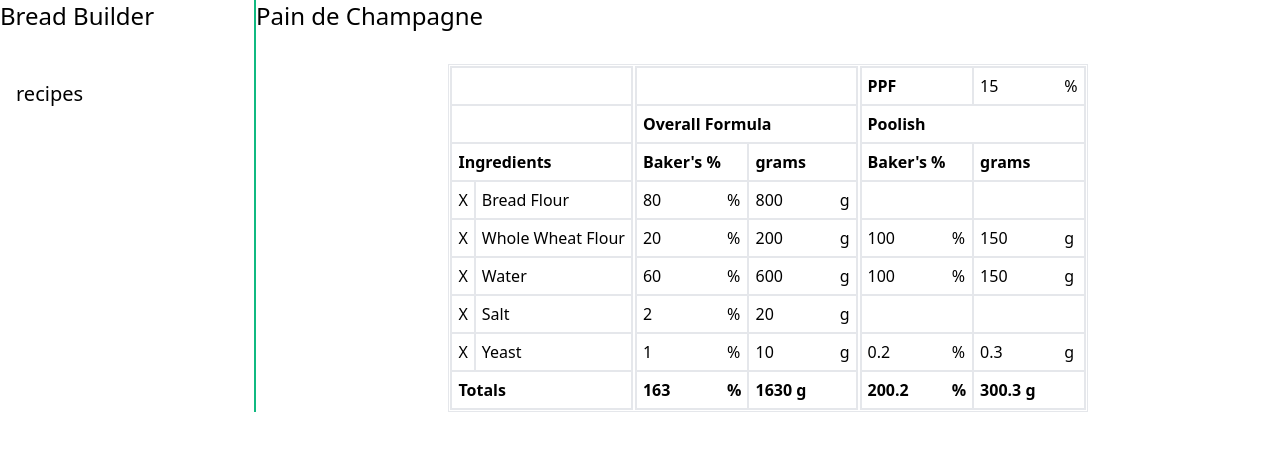
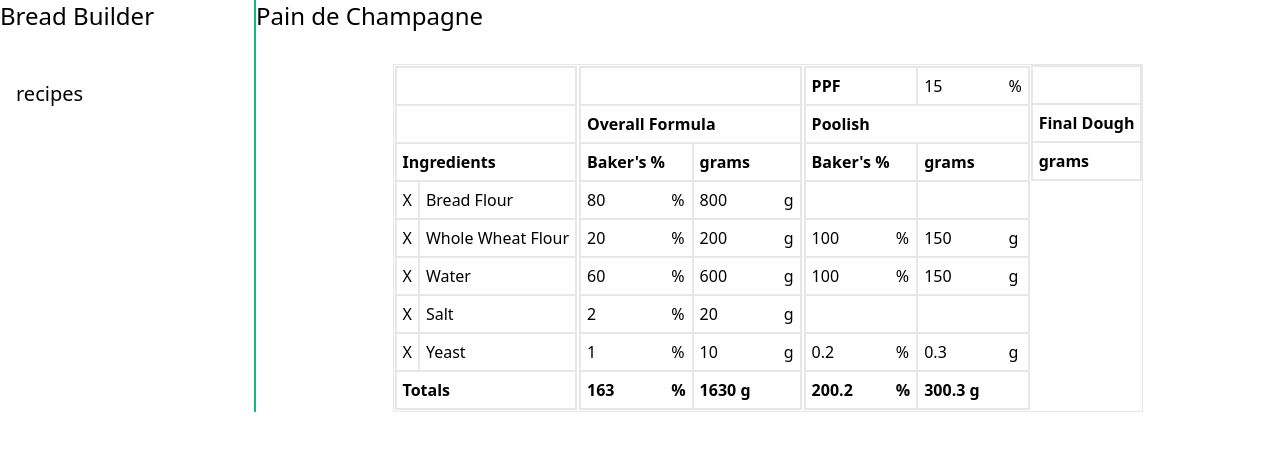
Before and after one commit to scottross123/bread-builder, a React (Vite) app: page / in a window 1280 px wide. Shown: the top 450 px of the page. Built offline with nearby package versions, Linux system fonts and the light colour scheme.

Commit message:
final dough ingredient table created

```diff
--- a/src/features/editor/components/BreadFormula.tsx
+++ b/src/features/editor/components/BreadFormula.tsx
@@ -7,6 +7,7 @@ import FormulaTable from "./FormulaTable";
 import Ingredients from "./Ingredients";
 import { tableToList } from "@/utils";
 import Cell from "./Cell";
+import FinalDoughTable from "./FinalDoughTable";
 
 export type BreadFormulaProps = {
     recipe: Recipe,
@@ -76,6 +77,11 @@ const BreadFormula = (props: BreadFormulaProps) => {
                                 </td>
                             )
                         }
+
+                        {
+                            formulasList.length > 1 && <FinalDoughTable />
+                        }
+
                     </tr>
                 </tbody>
             </table>
--- /dev/null
+++ b/src/features/editor/components/FinalDoughTable.tsx
@@ -0,0 +1,28 @@
+import Cell from "./Cell";
+
+type FinalDoughProps = {};
+
+const FinalDoughTable = (props: FinalDoughProps) => {
+    const {} = props;
+
+    return (
+        <table className="border-collapse border text-left">
+            <thead>
+                <tr>
+                    <Cell>&nbsp;</Cell>
+                </tr>
+                <tr>
+                    <Cell heading>Final Dough</Cell>
+                </tr>
+                <tr>
+                    <Cell heading>grams</Cell>
+                </tr>
+            </thead>
+            <tbody>
+
+            </tbody>
+        </table>
+    )
+}
+
+export default FinalDoughTable;
--- a/src/features/editor/components/FormulaTable.tsx
+++ b/src/features/editor/components/FormulaTable.tsx
@@ -60,7 +60,7 @@ const FormulaTable = (props: FormulaTableProps) => {
                     )
                 }
                 <tr>
-                    <Cell heading colSpan={3}>{formula.name}</Cell>
+                    <Cell heading colSpan={2}>{formula.name}</Cell>
                 </tr>
                 <tr>
                     <Cell heading>Baker&apos;s %</Cell>
```
